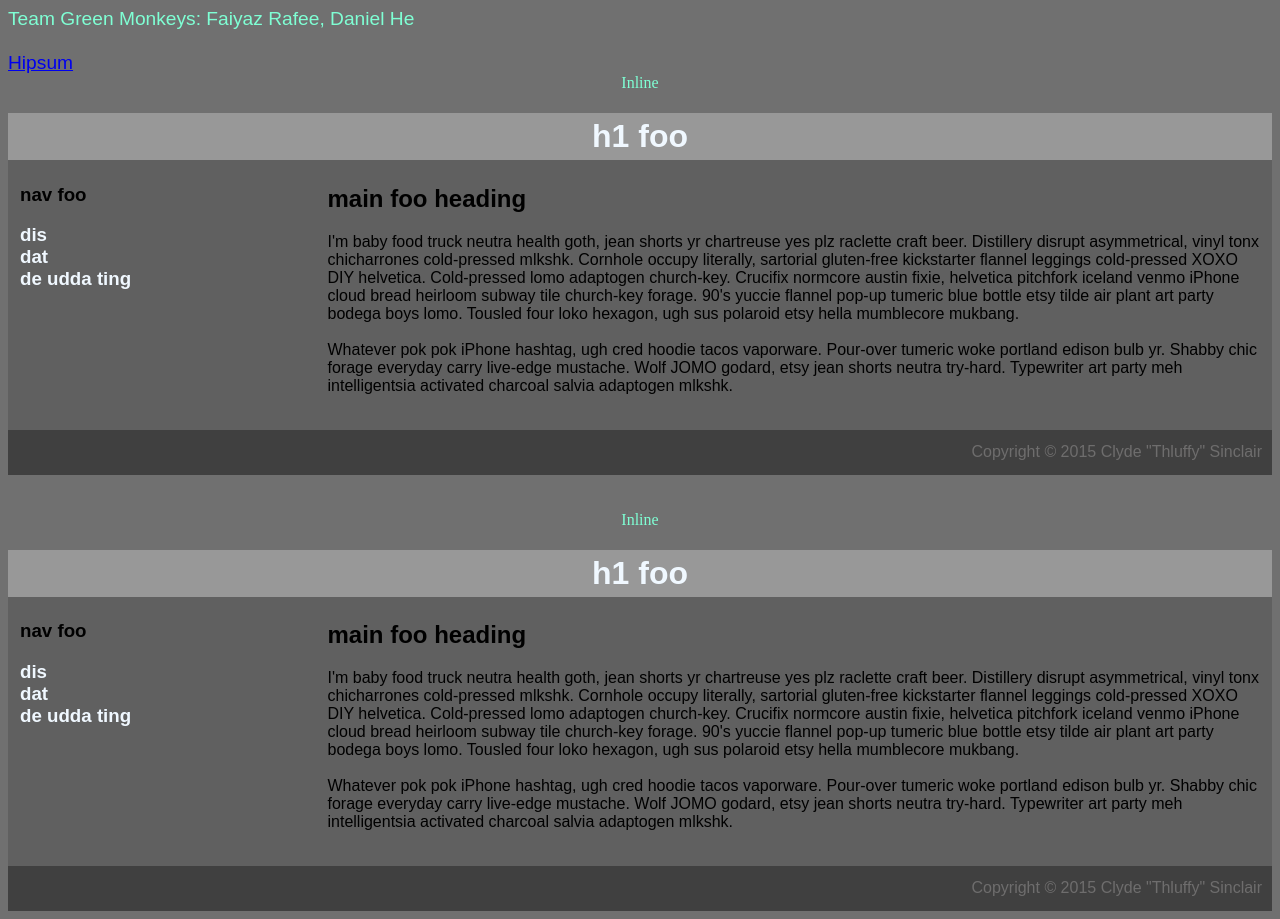
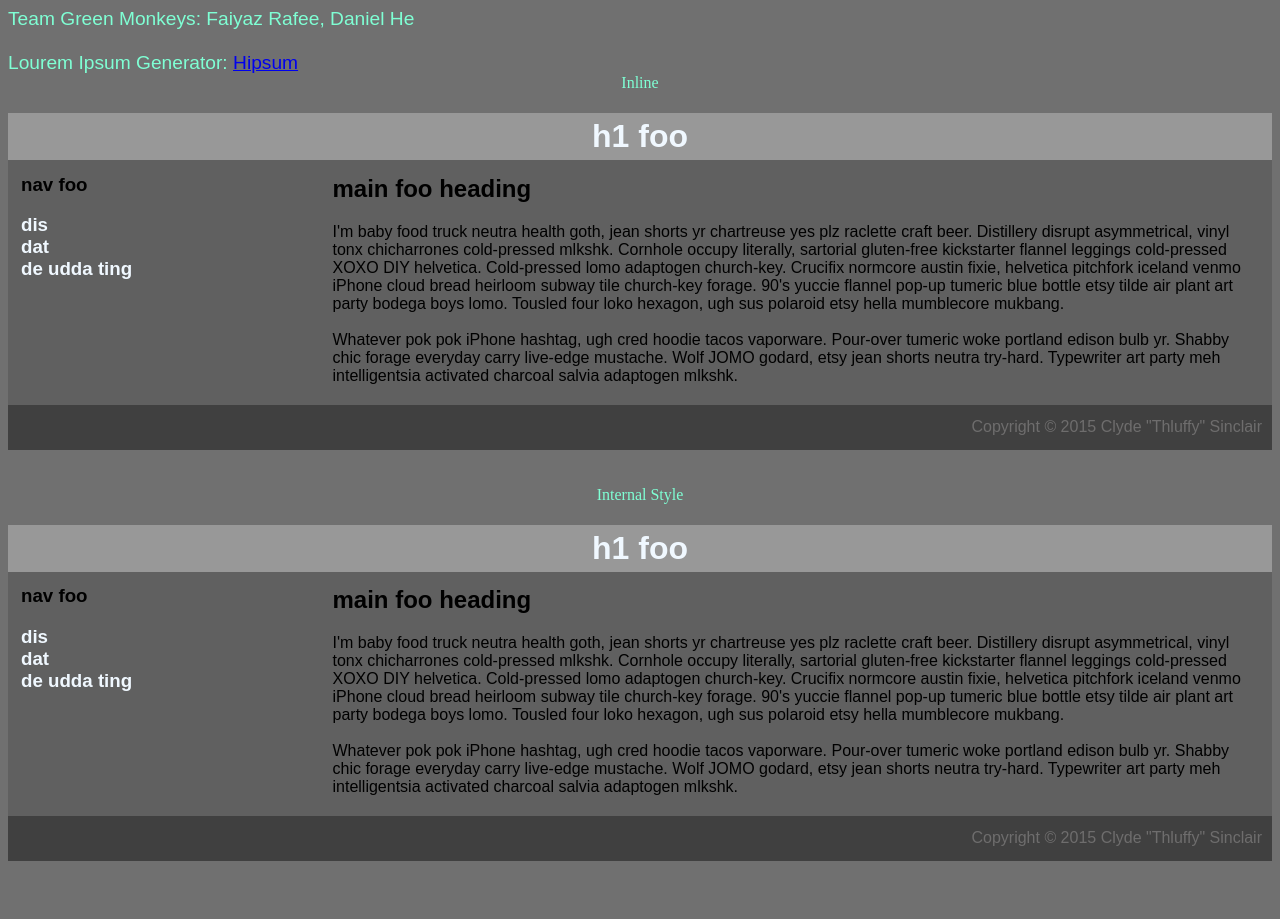
Before and after one commit to dhe30/softdev, a plain HTML site: page 13_css/mimic.html in a window 1280 px wide. After the commit the page ends 869 px from the top, so only its background shows below. Drawn offline with Linux system fonts and the light colour scheme.

Commit message:
more internal

```diff
--- a/13_css/mimic.html
+++ b/13_css/mimic.html
@@ -11,20 +11,43 @@ time spent: 1 hr
 <html>
   <head>
     <title> Lourem Ipsum </title>
+    <style>
+        table{
+            width: 100%; margin-top: -40px; padding: 10px; margin-bottom: -25px;
+        }
+        .ddd{
+            color:aliceblue;
+        }
+        h1{
+            padding: 5px; text-align: center; background-color: #989898; color:aliceblue
+        }
+        .big_div{
+            background-color:#606060; font-family: Arial, Helvetica, sans-serif;
+        }
+        .copyright{
+            padding-top: 13px; color: #6e6d6d;
+        }
+        .divison{
+            width: 25%; vertical-align: text-top;
+        }
+        #Lover{
+            text-align: center; color: aquamarine
+        }
+    </style>
   </head>
 
   <body style="background-color:#707070;">
     <div style ="color: aquamarine; font-size: larger; font-family: Arial, Helvetica, sans-serif;">
         Team Green Monkeys: Faiyaz Rafee, Daniel He
         <br> <br>
-        <a href="https://hipsum.co/">Hipsum</a>
+        Lourem Ipsum Generator: <a href="https://hipsum.co/">Hipsum</a>
     </div>
     <div style="text-align: center; color: aquamarine">Inline</div>
     <div style="background-color:#606060; font-family: Arial, Helvetica, sans-serif;">
     <h1 style="padding: 5px; text-align: center; background-color: #989898; color:aliceblue">h1 foo</h1>
-        <table style="width: 100%; margin-top: -20px;">
+        <table style="width: 100%; margin-top: -40px; padding: 10px; margin-bottom: -25px;">
             <tr>
-                <td style="padding-left: 10px; width: 25%; vertical-align: text-top;">
+                <td style="width: 25%; vertical-align: text-top;">
                     <h3>
                     nav foo
                     </h3>
@@ -32,7 +55,7 @@ time spent: 1 hr
                         dis <br> dat <br> de udda ting
                     </h3>
                 </td>
-                <td style="padding-right: 10px;">
+                <td>
                     <h2>
                         main foo heading
                     </h2>
@@ -51,22 +74,25 @@ time spent: 1 hr
         </div>
     </div>
 
+
     <br>
     <br>
-    <div style="text-align: center; color: aquamarine">Inline</div>
-    <div style="background-color:#606060; font-family: Arial, Helvetica, sans-serif;">
-    <h1 style="padding: 5px; text-align: center; background-color: #989898; color:aliceblue">h1 foo</h1>
-        <table style="width: 100%; margin-top: -20px;">
+
+
+    <div id = "Lover">Internal Style</div>
+    <div class="big_div">
+    <h1>h1 foo</h1>
+        <table>
             <tr>
-                <td style="padding-left: 10px; width: 25%; vertical-align: text-top;">
+                <td class="divison">
                     <h3>
                     nav foo
                     </h3>
-                    <h3 style="color:aliceblue;">
+                    <h3 class="ddd">
                         dis <br> dat <br> de udda ting
                     </h3>
                 </td>
-                <td style="padding-right: 10px;">
+                <td>
                     <h2>
                         main foo heading
                     </h2>
@@ -79,7 +105,7 @@ time spent: 1 hr
             </tr>
         </table>
         <div style="background-color:#404040; height: 45px; text-align: right; padding-right: 10px;">
-            <p style="padding-top: 13px; color: #6e6d6d;">
+            <p class="copyright">
                 Copyright &copy; 2015 Clyde "Thluffy" Sinclair
             </p>
         </div>
```
Also changed, not shown: 1 other file.
